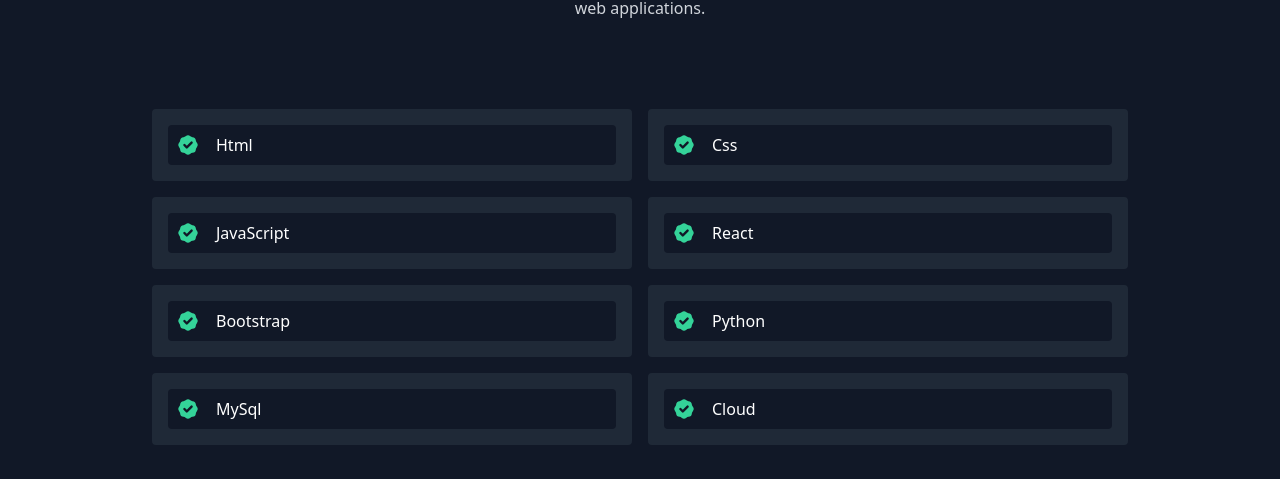
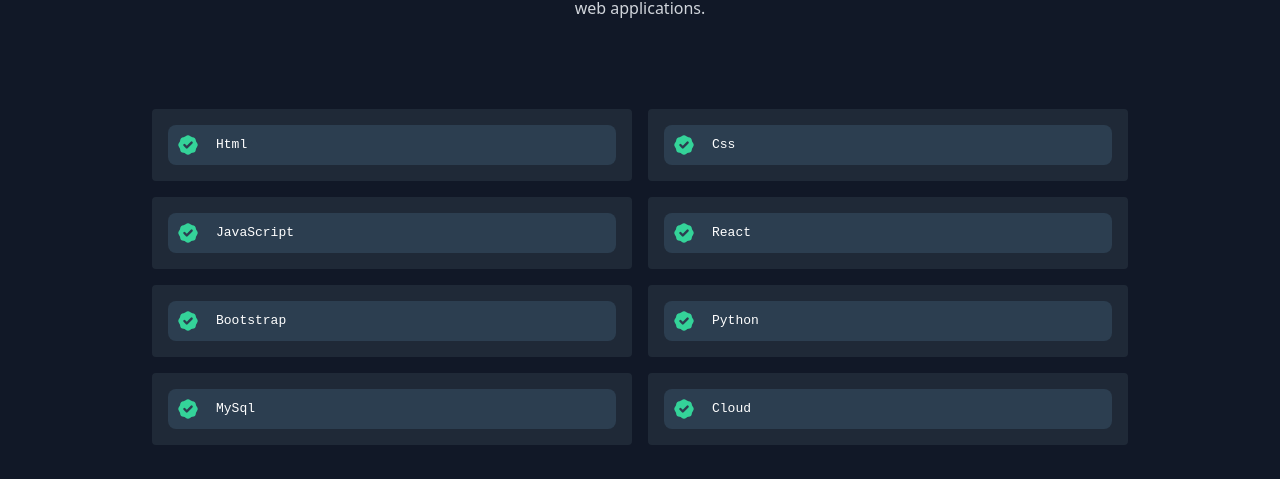
Before and after one commit to prakharpratap97/Prakhar-Pratap-Singh-Portfolio-by-using-reactjs-and-netlifly-main, a React (Create React App) app: page / in a window 1280 px wide. Shown: the part 1857-2336 px from the top of the page. Built offline with nearby package versions, Linux system fonts and the light colour scheme.

Commit message:
button colors

```diff
--- a/src/components/Skills.js
+++ b/src/components/Skills.js
@@ -24,7 +24,7 @@
           {skills.map((skill) => (
             <div key={skill.title} className="p-2 sm:w-1/2 w-full">
               <div className="bg-gray-800 rounded flex p-4 h-full items-center">
-                <button onClick={() => handleButtonClick(skill.link)} className="flex items-center bg-gray-900 rounded p-2 w-full hover:bg-gray-700 focus:outline-none focus:ring-2 focus:ring-offset-2 focus:ring-indigo-500">
+                <button onClick={() => handleButtonClick(skill.link)} className="flex items-center bg-green-900 skills rounded p-2 w-full hover:bg-gray-700 focus:outline-none focus:ring-2 focus:ring-offset-2 focus:ring-indigo-500">
                   <BadgeCheckIcon className="text-green-400 w-6 h-6 flex-shrink-0 mr-4" />
                   <span className="title-font font-medium text-white">{skill.title}</span>
                 </button>
--- a/src/index.css
+++ b/src/index.css
@@ -124,3 +124,18 @@
     }
 
   }
+
+
+  button.skills {
+    font-family: monospace;
+    background-color: #2c3e50;
+    color: #fff;
+    border: none;
+    border-radius: 8px;
+  }
+
+  button.skills:hover {
+    background-color: #34495e;
+    box-shadow: 2px 2px 2px 5px #7f8c8d;
+    color: #fff;
+  }
```
